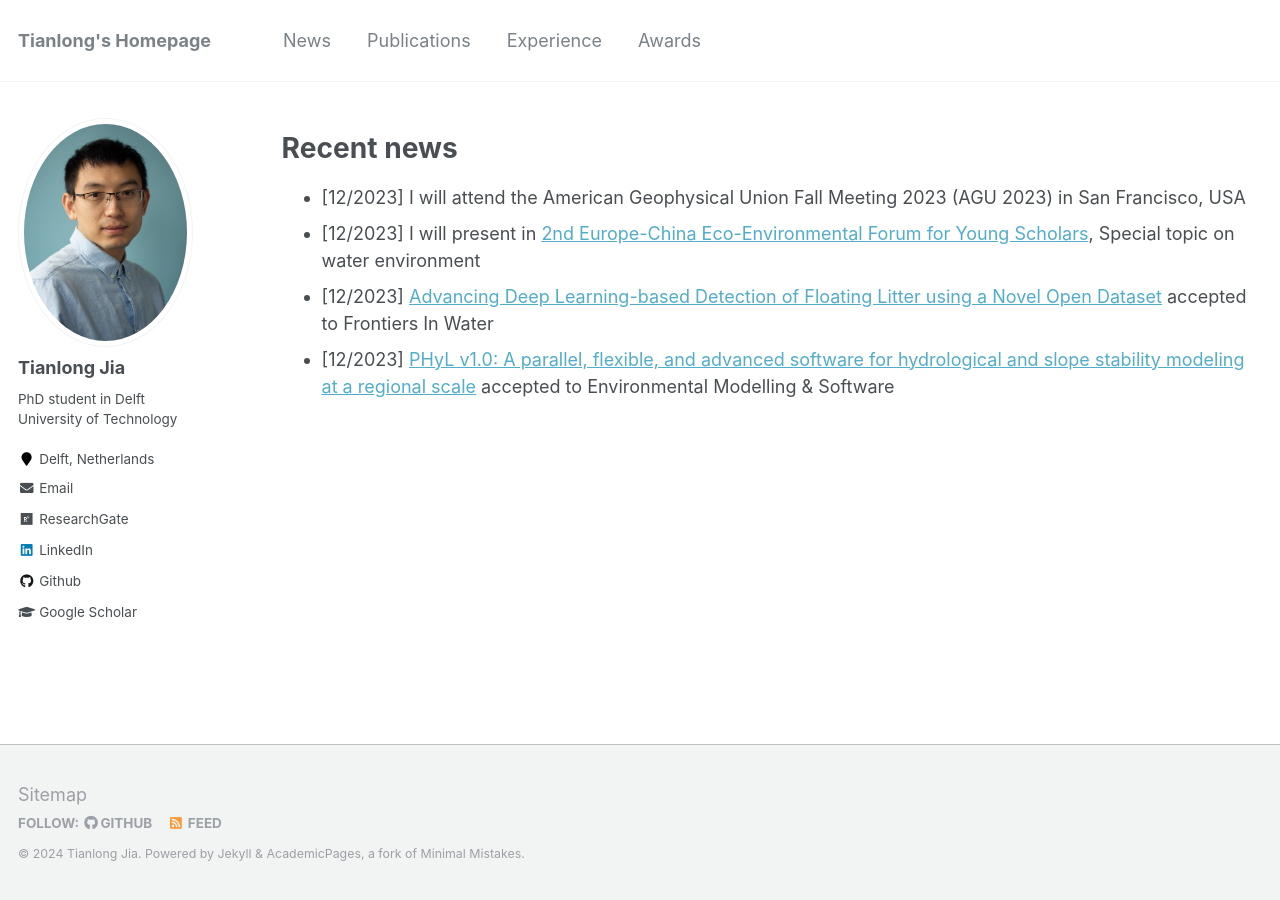
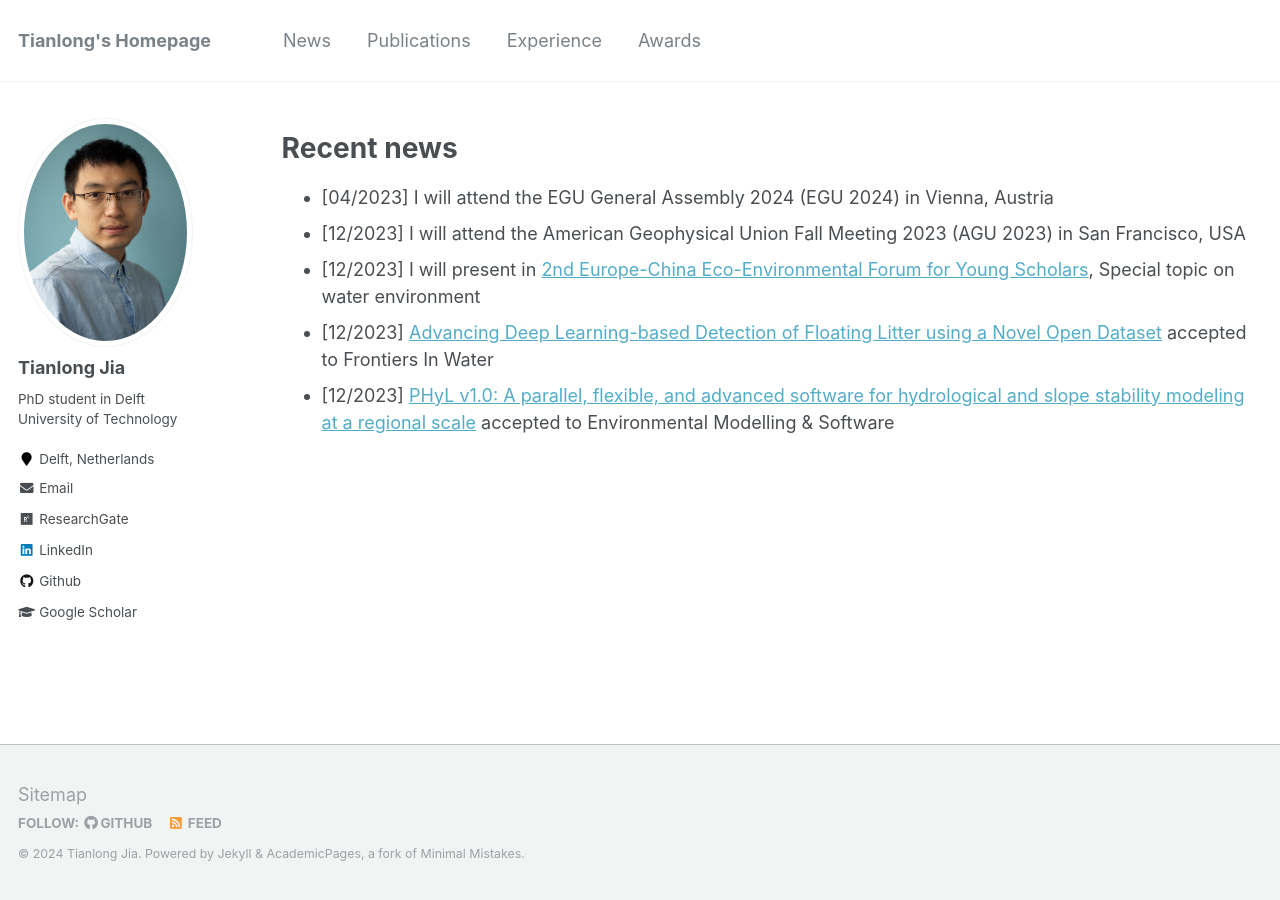
Before and after one commit to TianlongJia/TianlongJia.github.io, a Jekyll site: the page built from _pages/news.md, in a window 1280 px wide. Built offline with Jekyll 4.4.1, drawn with Linux system fonts in a browser that asks for light colours.

Commit message:
update reviewer

```diff
--- a/_pages/news.md
+++ b/_pages/news.md
@@ -6,6 +6,7 @@ author_profile: true
 ---
 {% include base_path %}
 # Recent news
+- [04/2023] I will attend the EGU General Assembly 2024 (EGU 2024) in Vienna, Austria
 - [12/2023] I will attend the American Geophysical Union Fall Meeting 2023 (AGU 2023) in San Francisco, USA
 - [12/2023] I will present in [2nd Europe-China Eco-Environmental Forum for Young Scholars](https://eu-cnees.com/english), Special topic on water environment
 - [12/2023] [Advancing Deep Learning-based Detection of Floating Litter using a Novel Open Dataset](https://www.frontiersin.org/journals/water/articles/10.3389/frwa.2023.1298465/abstract) accepted to Frontiers In Water
```
Also changed, not shown: _pages/experience.md (+1 -0 lines).
